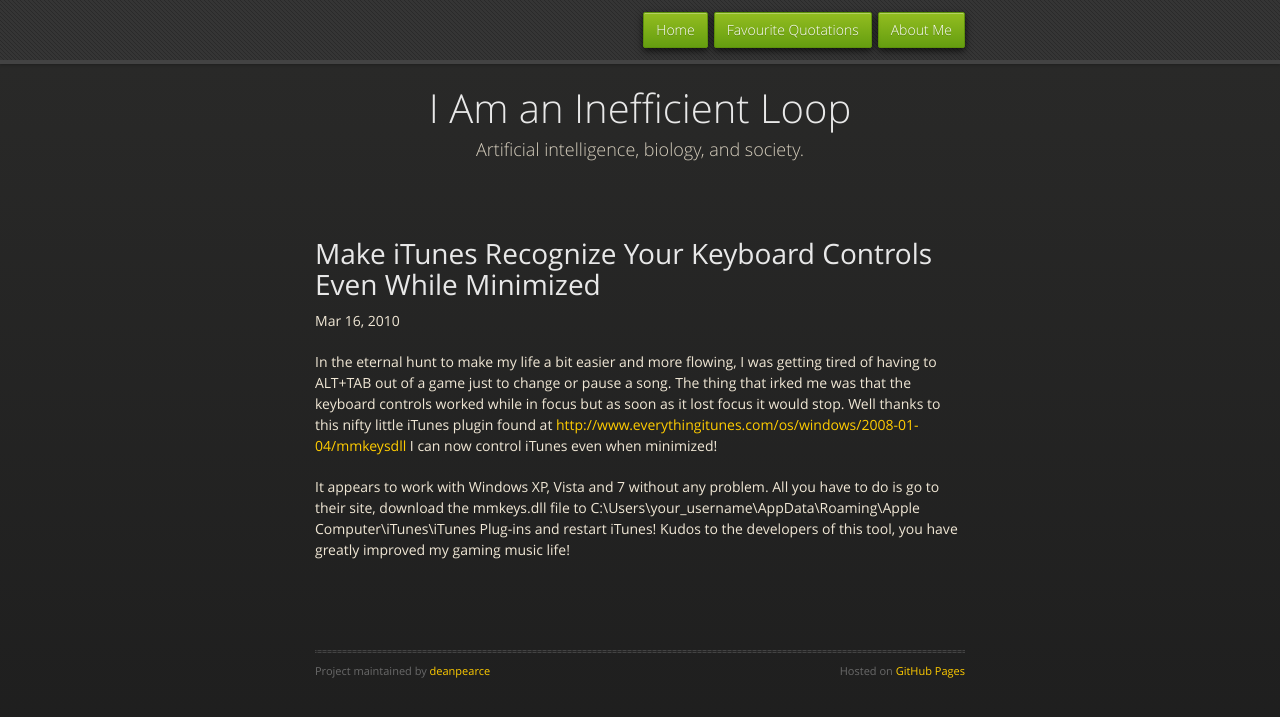
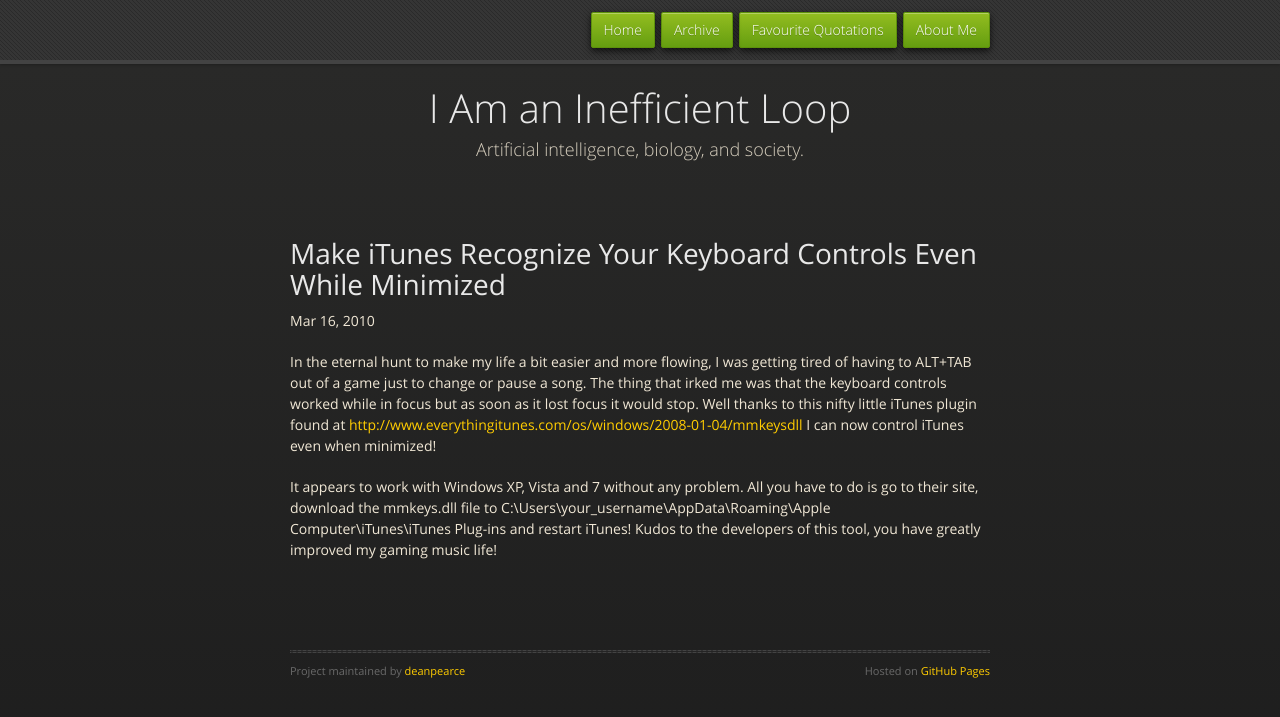
Before and after one commit to deanpearce/deanpearce.github.io, a Jekyll site: the page built from _posts/2010/2010-03-16-make-itunes-recognize-your-keyboard-controls-even-while-minimized.md, in a window 1280 px wide. Shown: the top 717 px of the page. Built offline with Jekyll 4.4.1, drawn with Linux system fonts in a browser that asks for light colours; our own code applies the rules of GitHub Pages for plain Markdown files.

Commit message:
Initial version complete.

```diff
--- a/_layouts/default.html
+++ b/_layouts/default.html
@@ -22,9 +22,9 @@
       <div id="header">
         <nav>
           <ul>
-
             <li class="menu"><a href="/about">About Me</a></li>
             <li class="menu"><a href="/quotations">Favourite Quotations</a></li>
+            <li class="menu"><a href="/archive">Archive</a></li>
             <li class="menu"><a href="/">Home</a></li>
           </ul>
         </nav>
--- a/_sass/jekyll-theme-midnight.scss
+++ b/_sass/jekyll-theme-midnight.scss
@@ -76,7 +76,7 @@ strong {
 }
 
 .wrapper {
-  max-width:650px;
+  max-width:700px;
   margin:0 auto;
   position:relative;
   padding: 0 20px;
@@ -166,7 +166,7 @@ dt {
   box-shadow: 0px 1px 3px rgba(0,0,0,.25);
 
   nav {
-    max-width: 650px;
+    max-width: 700px;
     margin: 0 auto;
     padding: 0 10px;
     background: blue;
@@ -231,7 +231,7 @@ dt {
 }
 
 section {
-  max-width:650px;
+  max-width:700px;
   padding: 20px 0px 20px 0px;
   margin: 20px 0;
   margin-top: 70px;
@@ -261,7 +261,7 @@ section {
 }
 
 footer {
-  max-width:650px;
+  max-width:700px;
   padding: 30px 0px 50px 0px;
   margin: 20px 0;
   margin-top: 10px;
@@ -289,6 +289,29 @@ footer {
     }
 
   }
+}
+
+ul.post-list {
+  list-style: none;
+  padding: 0;
+  margin: 0;
+
+  li.post-content {
+    padding-bottom: 10px;
+  }
+
+  p {
+    margin-bottom: 10px;
+  }
+}
+
+.post-content .post-meta {
+  color: #696969;
+  font-size: 11px;
+  text-transform: uppercase;
+  margin-bottom: 5px;
+  display: inline-block;
+  width: 100%;
 }
 
 @media print, screen and (max-width: 720px) {
--- /dev/null
+++ b/archive.markdown
@@ -0,0 +1,6 @@
+---
+layout: archive
+title: Post Archive
+permalink: /archive/
+date: 2020-01-01
+---
```
Also changed, not shown: _layouts/archive.html (added, +33 -0 lines), _layouts/home.html (+11 -8 lines).
